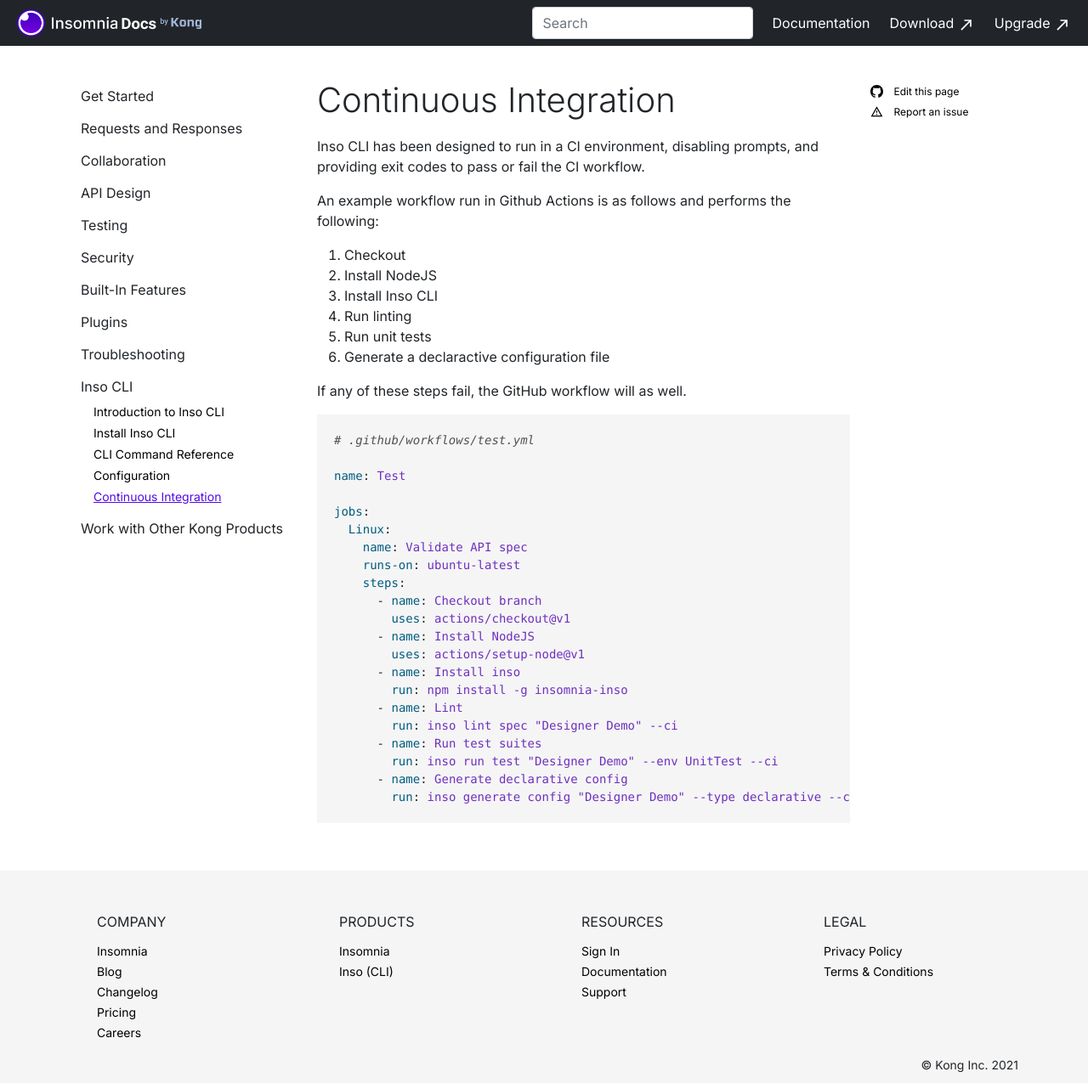
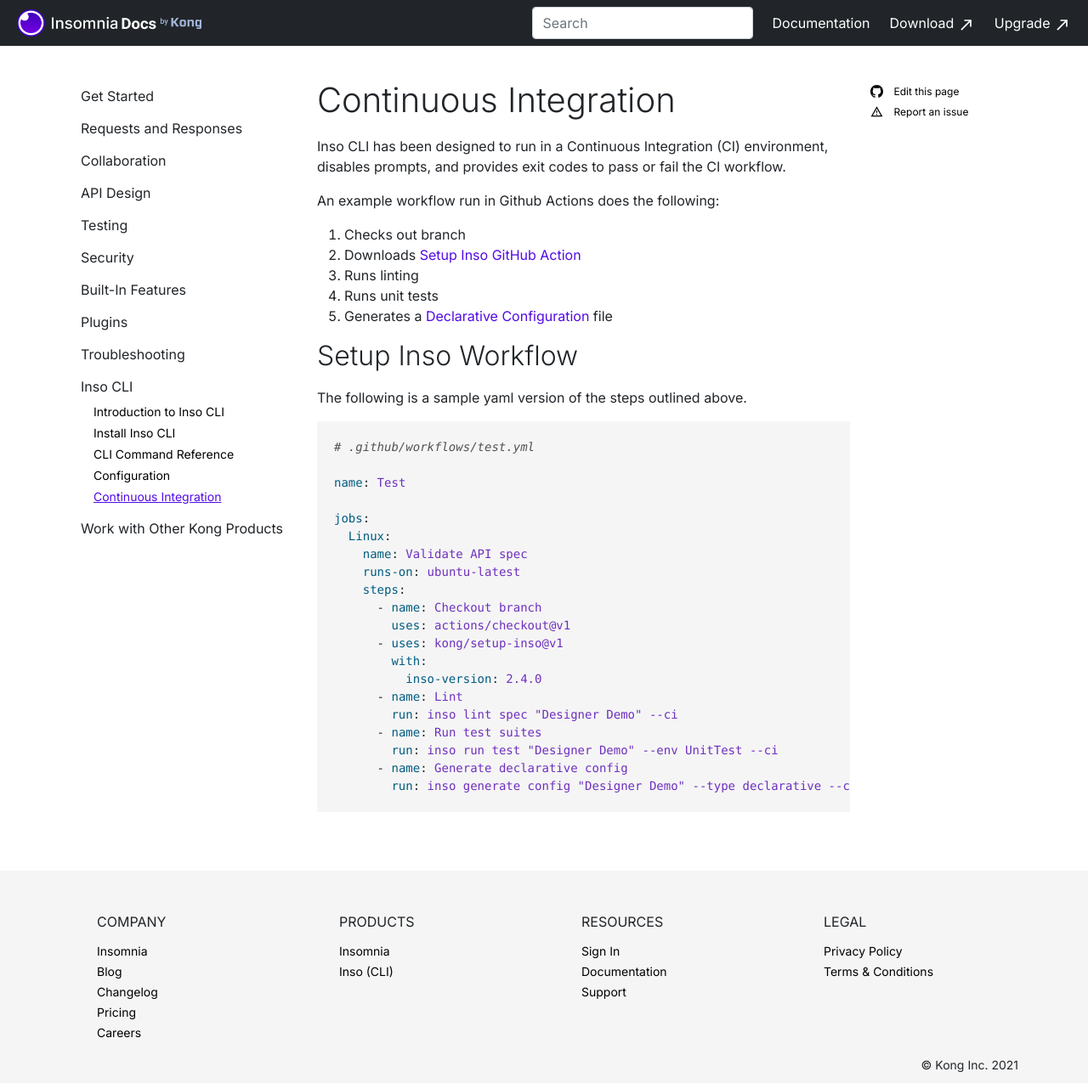
Before and after one commit to Kong/insomnia-docs, a Jekyll site: the page built from docs/inso-cli/continuous-integration.md, in a window 1280 px wide and 1275 px high. Shown: the whole window at 85% size. Built offline with Jekyll 4.4.1, drawn with Linux system fonts in a browser that asks for light colours; comment, search, counter and statistics services are not loaded.

Commit message:
[DOCU-2059] Update CI workflow (#67)

````diff
--- a/docs/inso-cli/continuous-integration.md
+++ b/docs/inso-cli/continuous-integration.md
@@ -5,18 +5,19 @@
 category-url: inso-cli
 ---
 
-Inso CLI has been designed to run in a CI environment, disabling prompts, and providing exit codes to pass or fail the CI workflow.
+Inso CLI has been designed to run in a Continuous Integration (CI) environment, disables prompts, and provides exit codes to pass or fail the CI workflow.
 
-An example workflow run in Github Actions is as follows and performs the following:
+An example workflow run in Github Actions does the following:
 
-1. Checkout
-2. Install NodeJS
-3. Install Inso CLI
-4. Run linting
-5. Run unit tests
-6. Generate a declaractive configuration file
+1. Checks out branch
+2. Downloads [Setup Inso GitHub Action](https://github.com/marketplace/actions/setup-inso)
+3. Runs linting
+4. Runs unit tests
+5. Generates a [Declarative Configuration](/insomnia/declarative-config) file
 
-If any of these steps fail, the GitHub workflow will as well.
+## Setup Inso Workflow
+
+The following is a sample yaml version of the steps outlined above.
 
 ```yaml
 # .github/workflows/test.yml
@@ -30,10 +31,9 @@
     steps:
       - name: Checkout branch
         uses: actions/checkout@v1
-      - name: Install NodeJS
-        uses: actions/setup-node@v1
-      - name: Install inso
-        run: npm install -g insomnia-inso
+      - uses: kong/setup-inso@v1
+        with:
+          inso-version: 2.4.0
       - name: Lint
         run: inso lint spec "Designer Demo" --ci
       - name: Run test suites
````
